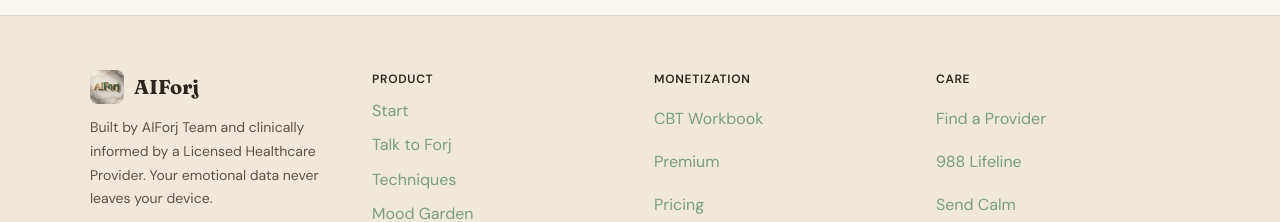
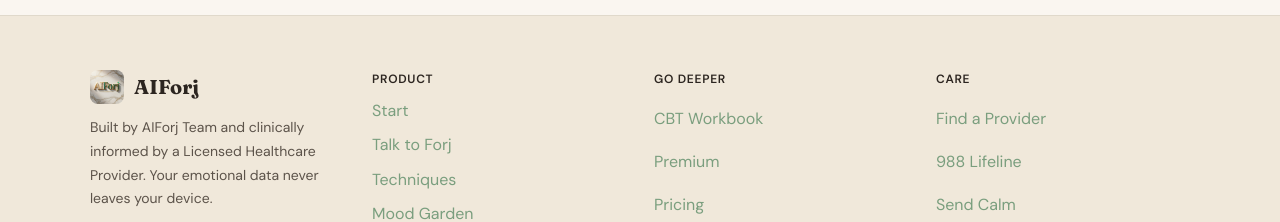
Before and after one commit to kmcdxai/aiforj-site, a Next.js app: page / in a window 1280 px wide. Shown: the part 4964-5186 px from the top of the page. Built offline with nearby package versions, Linux system fonts and the light colour scheme.

Commit message:
Rename homepage footer label

```diff
--- a/app/components/Homepage.jsx
+++ b/app/components/Homepage.jsx
@@ -309,7 +309,7 @@
               <a href="/garden">Mood Garden</a>
             </nav>
             <nav style={{ display: "grid", gap: 8 }}>
-              <strong className="text-label">Monetization</strong>
+              <strong className="text-label">Go deeper</strong>
               <a href={GUMROAD_WORKBOOK_URL} target="_blank" rel="noopener noreferrer">CBT Workbook</a>
               <a href="/companion">Premium</a>
               <a href="#premium">Pricing</a>
```
